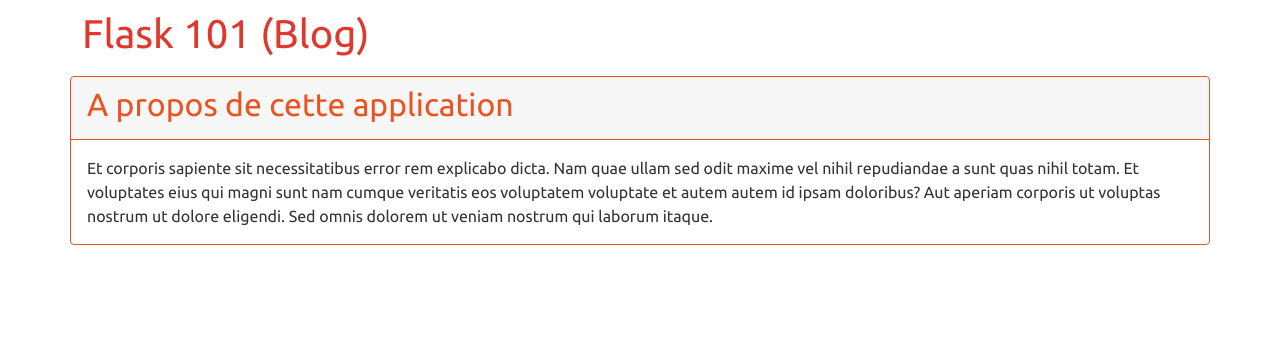
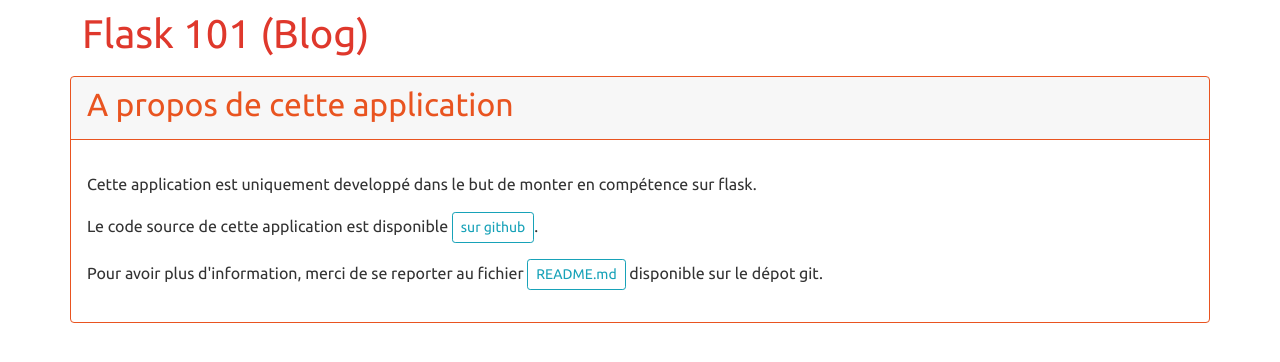
Before and after one commit to spitant/flash_premier_pas, a Flask app: page /about in a window 1280 px wide. Shown: the part 56-418 px from the top of the page. Run offline with Flask 2, Linux system fonts and the light colour scheme; some libraries are stand-ins or nearby versions.

Commit message:
- Mise à jour de la page "a propos" - Correction du README.md

```diff
--- a/templates/about.html
+++ b/templates/about.html
@@ -9,9 +9,15 @@
         </div>
         <div class="card-body border-primary">
             <p class="card-text">
-                Et corporis sapiente sit necessitatibus error rem explicabo dicta. Nam quae ullam sed odit maxime vel nihil repudiandae a sunt quas  nihil totam. Et voluptates eius qui magni sunt nam cumque veritatis eos voluptatem voluptate et autem autem id ipsam doloribus? Aut aperiam corporis ut voluptas nostrum ut dolore eligendi. Sed omnis dolorem ut veniam nostrum qui laborum itaque.
-
-
+                <p>
+                    Cette application est uniquement developpé dans le but de monter en compétence sur flask.
+                </p>
+                <p>
+                    Le code source de cette application est disponible <a class="btn btn-outline-info btn-sm" href="https://github.com/spitant/flask_premier_pas"> sur github</a>.
+                </p>
+                <p>
+                    Pour avoir plus d'information, merci de se reporter au fichier <a class="btn btn-outline-info btn-sm" href="https://github.com/spitant/flask_premier_pas#readme">README.md</a> disponible sur le dépot git.
+                </p>
             </p>
         </div>
     </div>
```
Also changed, not shown: README.md.
